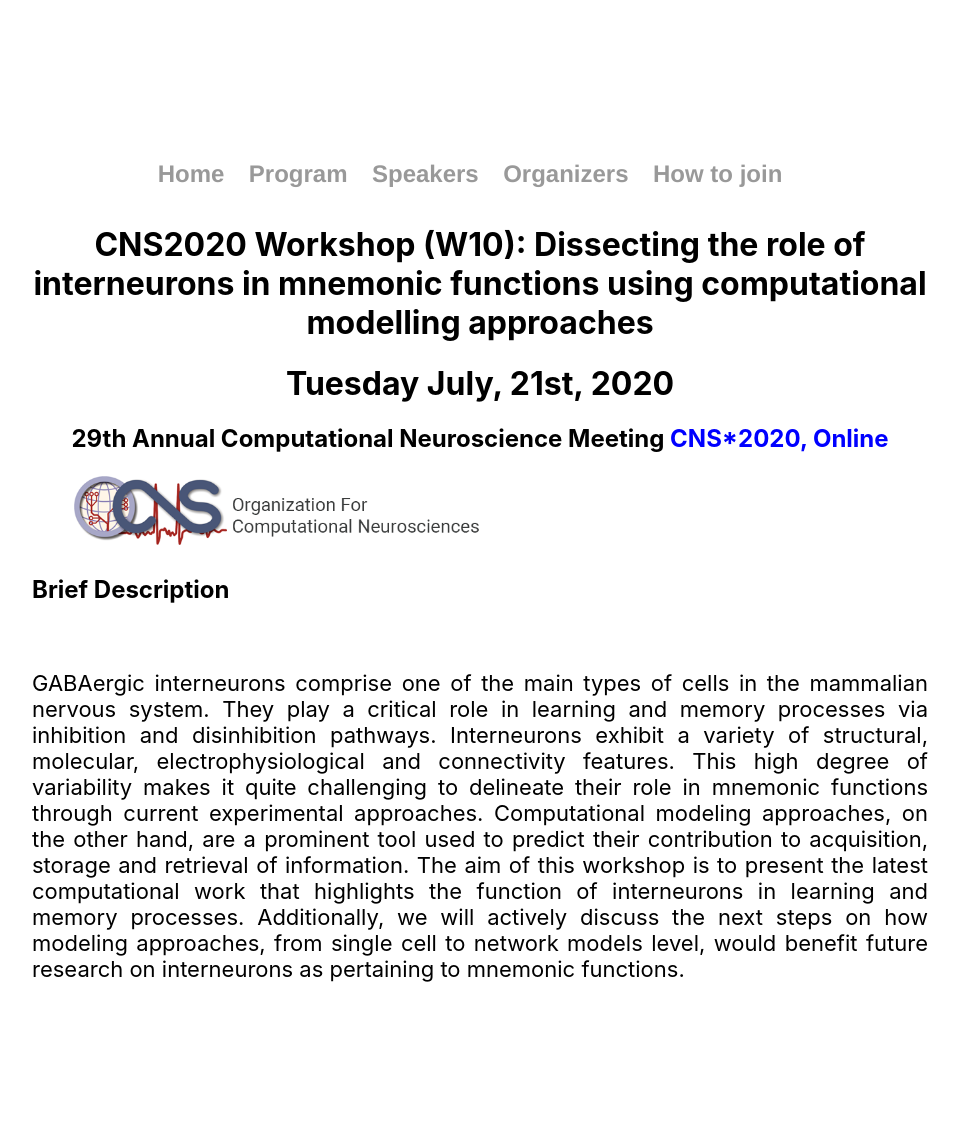
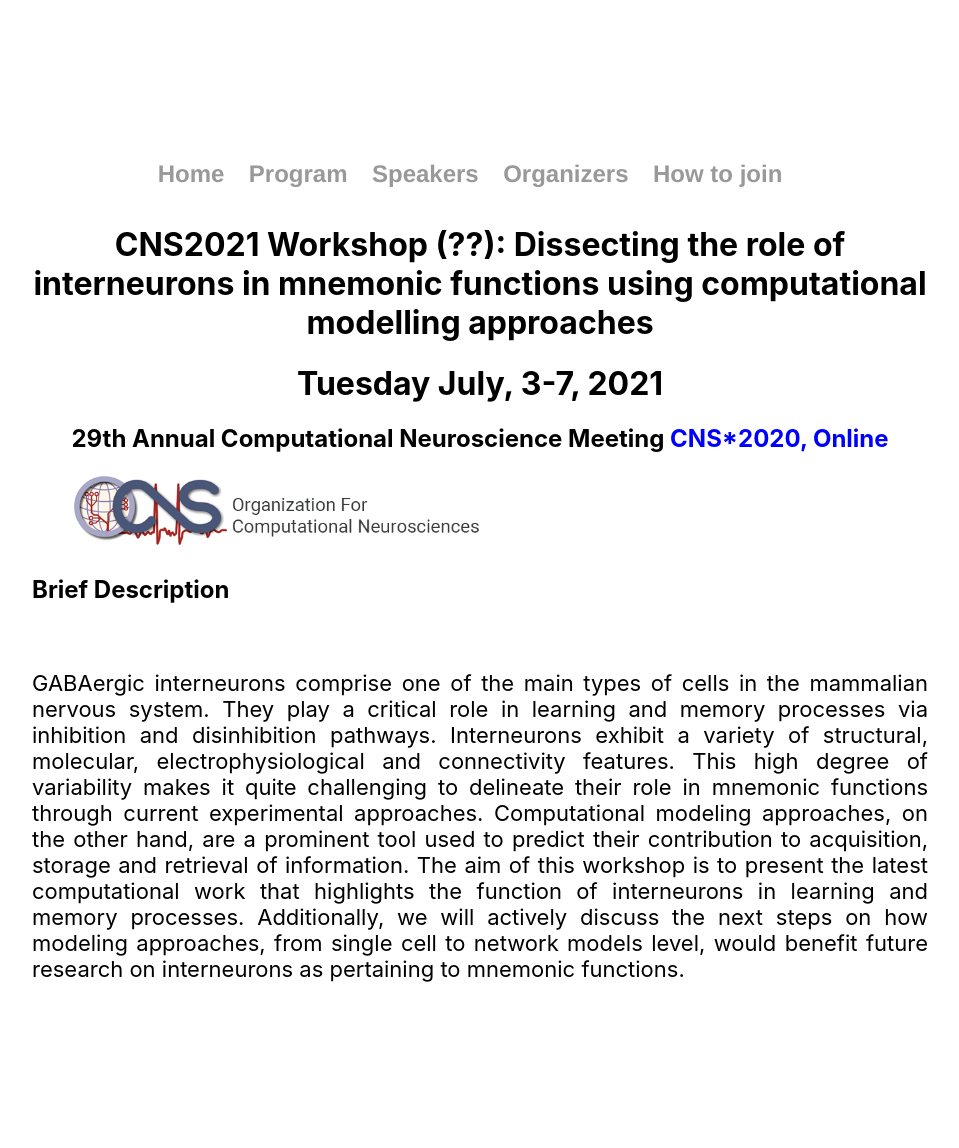
Before and after one commit to spirosChv/ocns2021interneurons, a Jekyll site: the page built from index.html, in a window 1280 px wide. Shown: the whole page, without its empty margins (160-1119 px from the left). Built offline with Jekyll 4.4.1, drawn with Linux system fonts in a browser that asks for light colours.

Commit message:
Update index.html

```diff
--- a/index.html
+++ b/index.html
@@ -4,11 +4,11 @@ title: Dissecting the role of interneurons in mnemonic functions using computati
 ---
 <div class="blurb" style="theme: jekyll-theme-midnight">
 
-	<h1><center>CNS2020 Workshop (W10): Dissecting the role of interneurons in mnemonic functions using computational modelling approaches</center></h1>
-	<h1><center>Tuesday July, 21st, 2020</center></h1>
+	<h1><center>CNS2021 Workshop (??): Dissecting the role of interneurons in mnemonic functions using computational modelling approaches</center></h1>
+	<h1><center>Tuesday July, 3-7, 2021</center></h1>
 
 	<h2><center>29th Annual Computational Neuroscience Meeting
-		<a style="color:blue" href="https://www.cnsorg.org/cns-2020/">CNS*2020, Online</a></center></h2>
+		<a style="color:blue" href="https://https://www.cnsorg.org/cns-2021-quick/">CNS*2020, Online</a></center></h2>
 	<figure>
   	<img src="../figures/ocns-logo.png" alt="OCNS" style="width:50%">
 	</figure>
```
